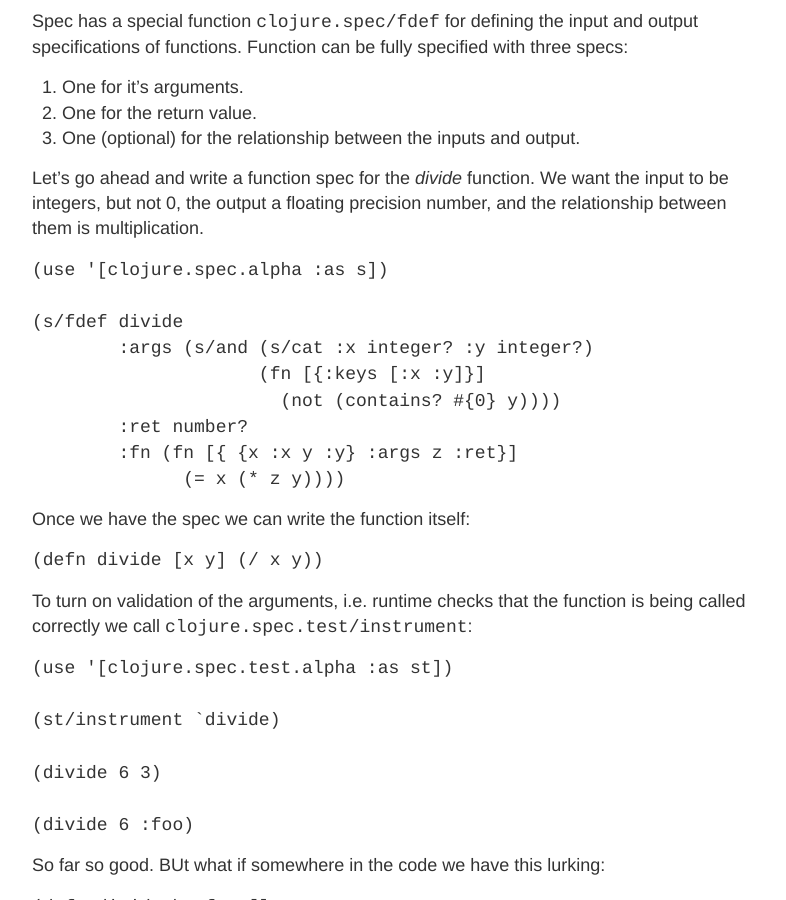
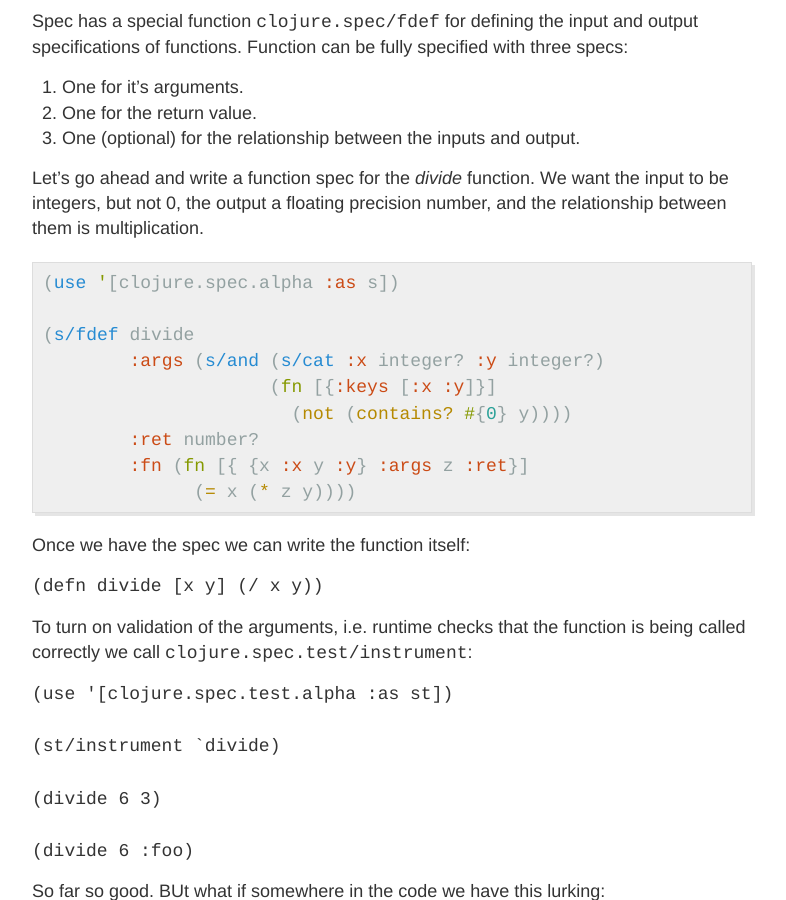
Before and after one commit to fbielejec/fbielejec.github.io, a Jekyll site: the page built from _posts/2018-1-20-clojure-compiletime-spec-checks.md, in a window 1280 px wide and 900 px high, scrolled down 1237 px. Shown: the whole window, without its empty margins (248-1034 px from the left). Built offline with Jekyll 4.4.1, drawn with Linux system fonts in a browser that asks for light colours.

````diff
--- a/_posts/2018-1-20-clojure-compiletime-spec-checks.md
+++ b/_posts/2018-1-20-clojure-compiletime-spec-checks.md
@@ -48,7 +48,7 @@
 
 Let's go ahead and write a function spec for the *divide* function. We want the input to be integers, but not 0, the output a floating precision number, and the relationship between them is multiplication.
 
-```Clojure
+{% highlight clojure %}
 (use '[clojure.spec.alpha :as s])
 
 (s/fdef divide
@@ -58,7 +58,7 @@
         :ret number?
         :fn (fn [{ {x :x y :y} :args z :ret}]
               (= x (* z y))))
-```
+{% endhighlight %}
 
 Once we have the spec we can write the function itself:
 
````
